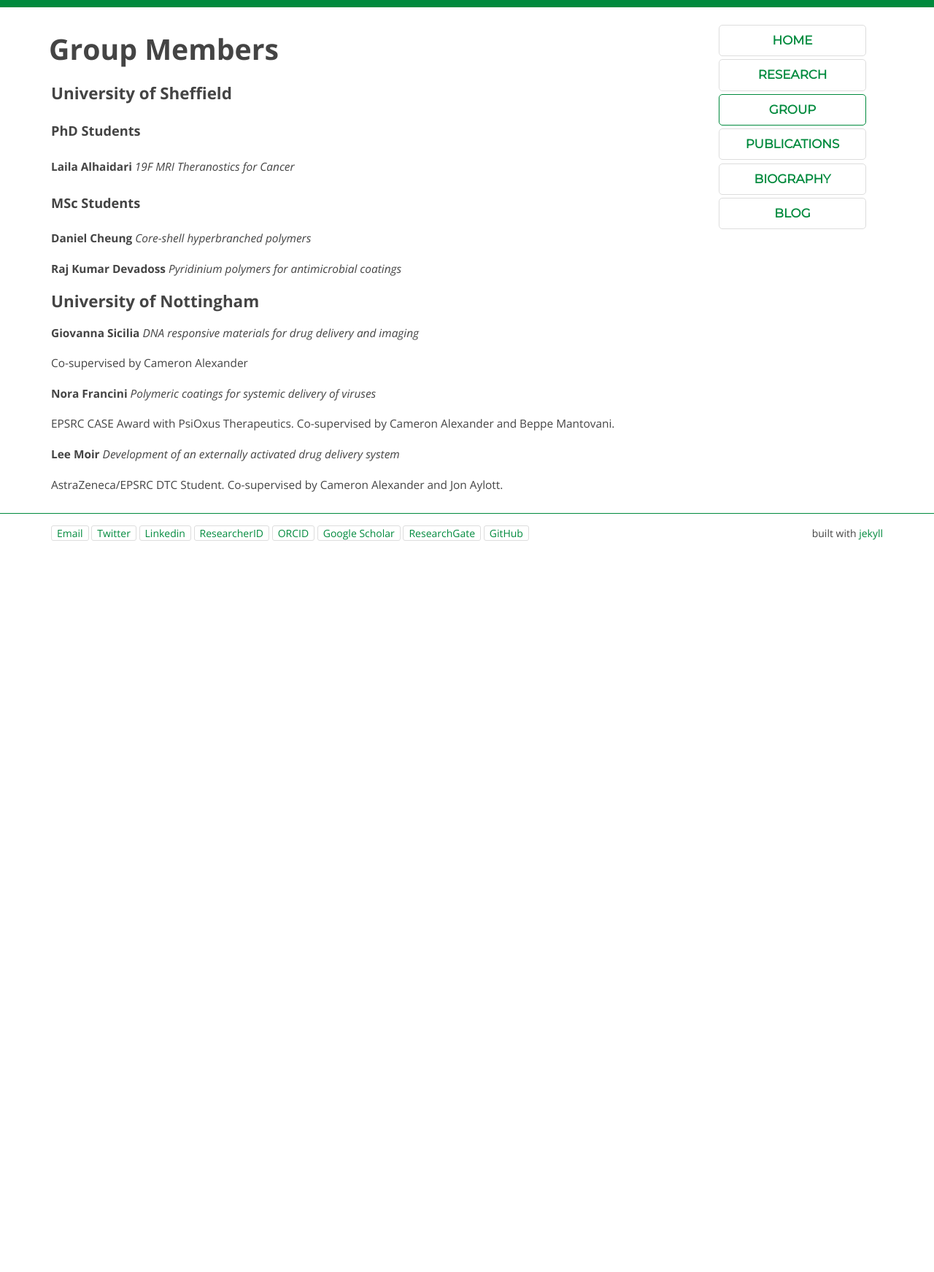
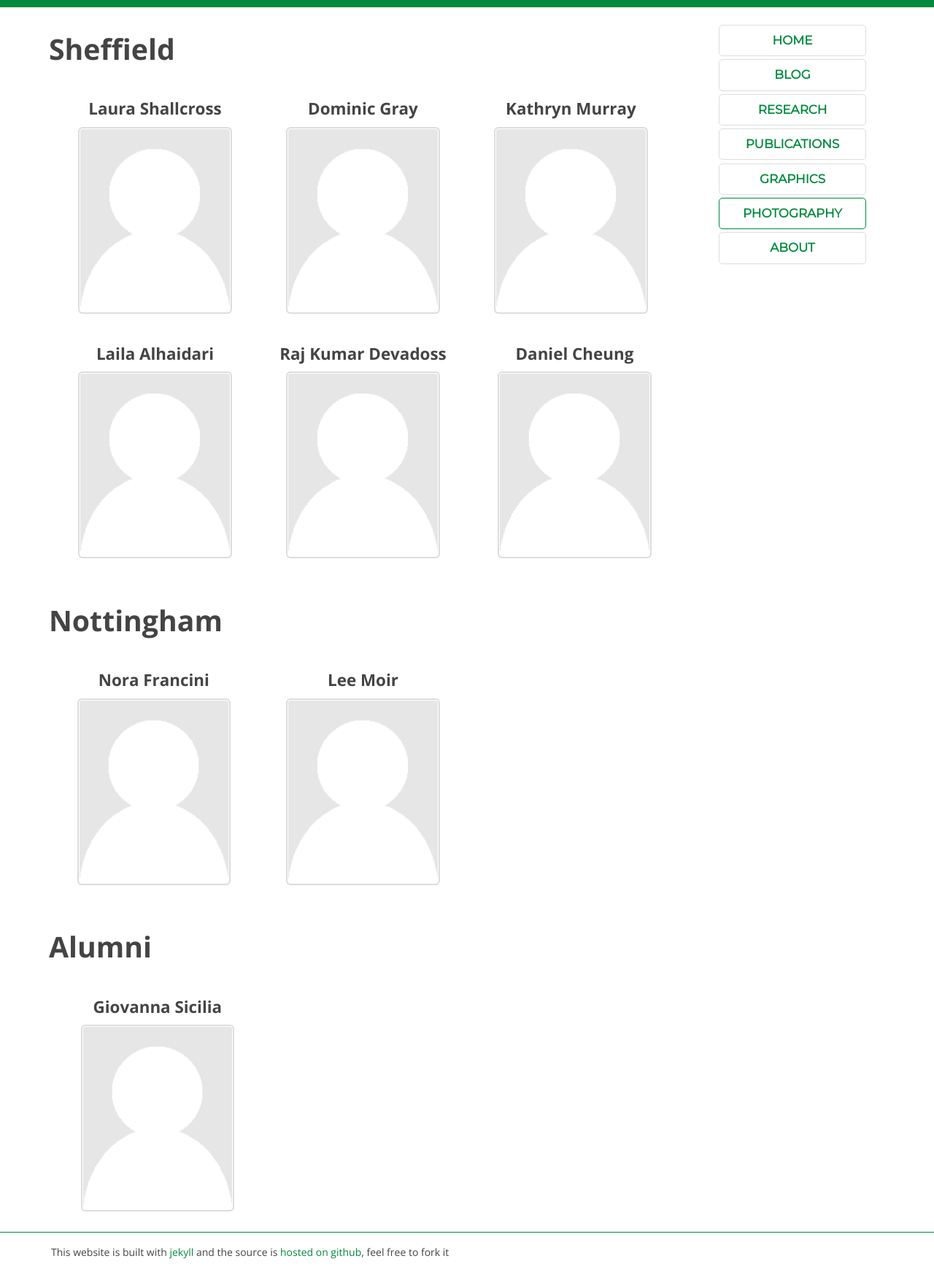
Before and after one commit to sebspain/sebspain.github.io, a Jekyll site: the page group/index.html, which Jekyll copies as it is, in a window 1280 px wide. Shown: the whole page at 73% size. Built offline with Jekyll 4.4.1, drawn with Linux system fonts in a browser that asks for light colours; Markdown is read by kramdown in place of the engine named in the settings; before the commit the page ends 900 px from its top, so only the background shows below that.

Commit message:
new group page and profile pages created, need content

```diff
--- a/css/style.css
+++ b/css/style.css
@@ -44,6 +44,10 @@ h2 {
 
 h3 {
   font-size: 1.6em;
+}
+
+h3.profile {
+  text-align: center;
 }
 
 h4 {
--- /dev/null
+++ b/group/index.html
@@ -0,0 +1,152 @@
+<!DOCTYPE HTML>
+<html lang="en">
+<head>
+  <meta charset="UTF-8">
+  <meta name="viewport" content="width=device-width,initial-scale=1">
+  <title>Spain Group</title>
+  <link href='http://fonts.googleapis.com/css?family=PT+Sans|Open+Sans:300italic,400italic,700italic,400,300,700|Montserrat+Alternates|Montserrat|Share+Tech+Mono' rel='stylesheet' type='text/css'>
+  <link rel="stylesheet" href="/css/gridism.css">
+  <link rel="stylesheet" href="/css/normalize.css">
+  <link rel="stylesheet" href="/css/style.css">
+  <link rel="stylesheet" href="/css/syntax.css">
+  <!-- MathJax Section -->
+<script type="text/javascript"
+ src="http://cdn.mathjax.org/mathjax/latest/MathJax.js?config=TeX-AMS-MML_HTMLorMML"></script>
+<script>
+  MathJax.Hub.Config({
+    tex2jax: {
+      inlineMath: [['$','$'], ['\(','\)']],
+      skipTags: ['script', 'noscript', 'style', 'textarea', 'pre']
+    }
+  });
+  MathJax.Hub.Queue(function() {
+      var all = MathJax.Hub.getAllJax(), i;
+      for(i=0; i < all.length; i += 1) {
+          all[i].SourceElement().parentNode.className += ' has-jax';
+      }
+  });
+</script>
+
+</head>
+
+
+
+<body class="wrap wider">
+<header>
+
+<div class="mobile-nav center-on-mobiles show-on-mobiles">
+<p>
+   <a href="/" class="button">Home</a>
+   <a href="/blog.html" class="button ">Blog</a>
+   <a href="/research/" class="button ">Research</a>
+   <a href="/publications/" class="button ">Pub<span class="show-on-mobiles">s</span><span class="hide-on-mobiles">lications</span></a>
+   <a href="/graphics.html" class="button ">Graphics</a>
+   <a href="/photos.html" class="button current">Photo<span class="show-on-mobiles">s</span><span class="hide-on-mobiles">graphy</span></a>
+   <a href="/about/" class="button ">About</a>
+</p>
+
+</div>
+
+
+</header>
+
+<div class="grid">
+
+	<div class="unit w-3-4">
+	<h2>Sheffield</h2>
+    <div class="unit w-1-3">
+    <h3 class="profile">Laura Shallcross</h3>
+     <a href="profiles/Laura_Shallcross.html"><img class="gallery" src="profiles/img/placeholder.png" alt="Picture of Student"></a>
+    </div>
+    <div class="unit w-1-3">
+    <h3 class="profile">Dominic Gray</h3>
+     <a href="profiles/Dominic_Gray.html"><img class="gallery" src="profiles/img/placeholder.png" alt="Picture of Student"></a>
+    </div>
+    <div class="unit w-1-3">
+    <h3 class="profile">Kathryn Murray</h3>
+     <a href="profiles/Kathryn_Murray.html"><img class="gallery" src="profiles/img/placeholder.png" alt="Picture of Student"></a>
+    </div>
+    <div class="unit w-1-3">
+    <h3 class="profile">Laila Alhaidari</h3>
+     <a href="profiles/Laila_Alhaidari.html"><img class="gallery" src="profiles/img/placeholder.png" alt="Picture of Student"></a>
+    </div>
+    <div class="unit w-1-3">
+    <h3 class="profile">Raj Kumar Devadoss</h3>
+     <a href="profiles/Rajkumar_Devadoss.html"><img class="gallery" src="profiles/img/placeholder.png" alt="Picture of Student"></a>
+    </div>
+    <div class="unit w-1-3">
+    <h3 class="profile">Daniel Cheung</h3>
+     <a href="profiles/Daniel_Cheung.html"><img class="gallery" src="profiles/img/placeholder.png" alt="Picture of Student"></a>
+    </div>
+</div>
+
+<nav class="main-nav unit w-1-4 hide-on-mobiles">
+      <ul>
+  <li class="nav-button">
+    <a href="/">Home</a>
+  </li>
+  <li class="nav-button ">
+    <a href="/blog.html">Blog</a>
+  </li>
+  <li class="nav-button ">
+    <a href="/research/">Research</a>
+  </li>
+  <li class="nav-button ">
+    <a href="/publications/">Pub<span class="show-on-mobiles">s</span><span class="hide-on-mobiles">lications</span></a>
+  </li>
+  <li class="nav-button ">
+    <a href="/graphics.html">Graphics</a>
+  </li>
+   <li class="nav-button current">
+    <a href="/photos.html">Photo<span class="show-on-mobiles">s</span><span class="hide-on-mobiles">graphy</span></a>
+  </li>
+  <li class="nav-button ">
+    <a href="/about/">About</a>
+  </li>
+</ul>
+</nav>
+
+</div>
+
+<!--Nottingham-->
+
+<div class="grid">
+  <div class="unit w-3-4">
+  <h2>Nottingham</h2>
+    <div class="unit w-1-3">
+    <h3 class="profile">Nora Francini</h3>
+     <a href="profiles/Nora_Francini.html"><img class="gallery" src="profiles/img/placeholder.png" alt="Picture of Student"></a>
+    </div>
+    <div class="unit w-1-3">
+    <h3 class="profile">Lee Moir</h3>
+     <a href="profiles/Lee_Moir.html"><img class="gallery" src="profiles/img/placeholder.png" alt="Picture of Student"></a>
+    </div>
+  </div>
+</div>
+
+
+<!--Alumni-->
+<div class="grid">
+  <div class="unit w-3-4">
+  <h2>Alumni</h2>
+    <div class="unit w-1-3">
+    <h3 class="profile">Giovanna Sicilia</h3>
+     <a href="profiles/Giovanna_Sicilia.html"><img class="gallery" src="profiles/img/placeholder.png" alt="Picture of Student"></a>
+    </div>
+  </div>
+</div>
+
+
+<footer>
+    <div class="grid">
+
+      <div class="unit full">
+        <div class="align-left center-on-mobiles">
+          <p>This website is built with <a href="http://jekyllrb.com">jekyll</a> and the source is <a href="https://github.com/sebspain/sebspain.github.io">hosted on github</a>, feel free to fork it</p>
+        </div>
+      </div>
+    </div>
+  </footer>
+
+</body>
+</html>
--- a/group/index.md
+++ /dev/null
@@ -1,34 +0,0 @@
----
-layout: page
-title: Group Members
----
-
-###University of Sheffield
-
-####PhD Students
-**Laila Alhaidari**
-*19F MRI Theranostics for Cancer*
-
-####MSc Students
-**Daniel Cheung**
-*Core-shell hyperbranched polymers*
-
-**Raj Kumar Devadoss**
-*Pyridinium polymers for antimicrobial coatings*
-
-###University of Nottingham
-
-**Giovanna Sicilia**
-*DNA responsive materials for drug delivery and imaging*
-
-Co-supervised by Cameron Alexander
-
-**Nora Francini**
-*Polymeric coatings for systemic delivery of viruses*
-
-EPSRC CASE Award with PsiOxus Therapeutics. Co-supervised by Cameron Alexander and Beppe Mantovani.
-
-**Lee Moir**
-*Development of an externally activated drug delivery system*
-
-AstraZeneca/EPSRC DTC Student. Co-supervised by Cameron Alexander and Jon Aylott.
```
Also changed, not shown: group/profiles/Daniel_Cheung.md (added, +4 -0 lines), group/profiles/Dominic_Gray.md (added, +4 -0 lines), group/profiles/Giovanna_Sicilia.md (added, +4 -0 lines), group/profiles/Kathryn_Murray.md (added, +4 -0 lines), group/profiles/Laila_Alhaidari.md (added, +4 -0 lines), group/profiles/Laura_Shallcross.md (added, +4 -0 lines), group/profiles/Lee_Moir.md (added, +4 -0 lines), group/profiles/Nora_Francini.md (added, +4 -0 lines), group/profiles/Rajkumar_Devadoss.md (added, +4 -0 lines).
